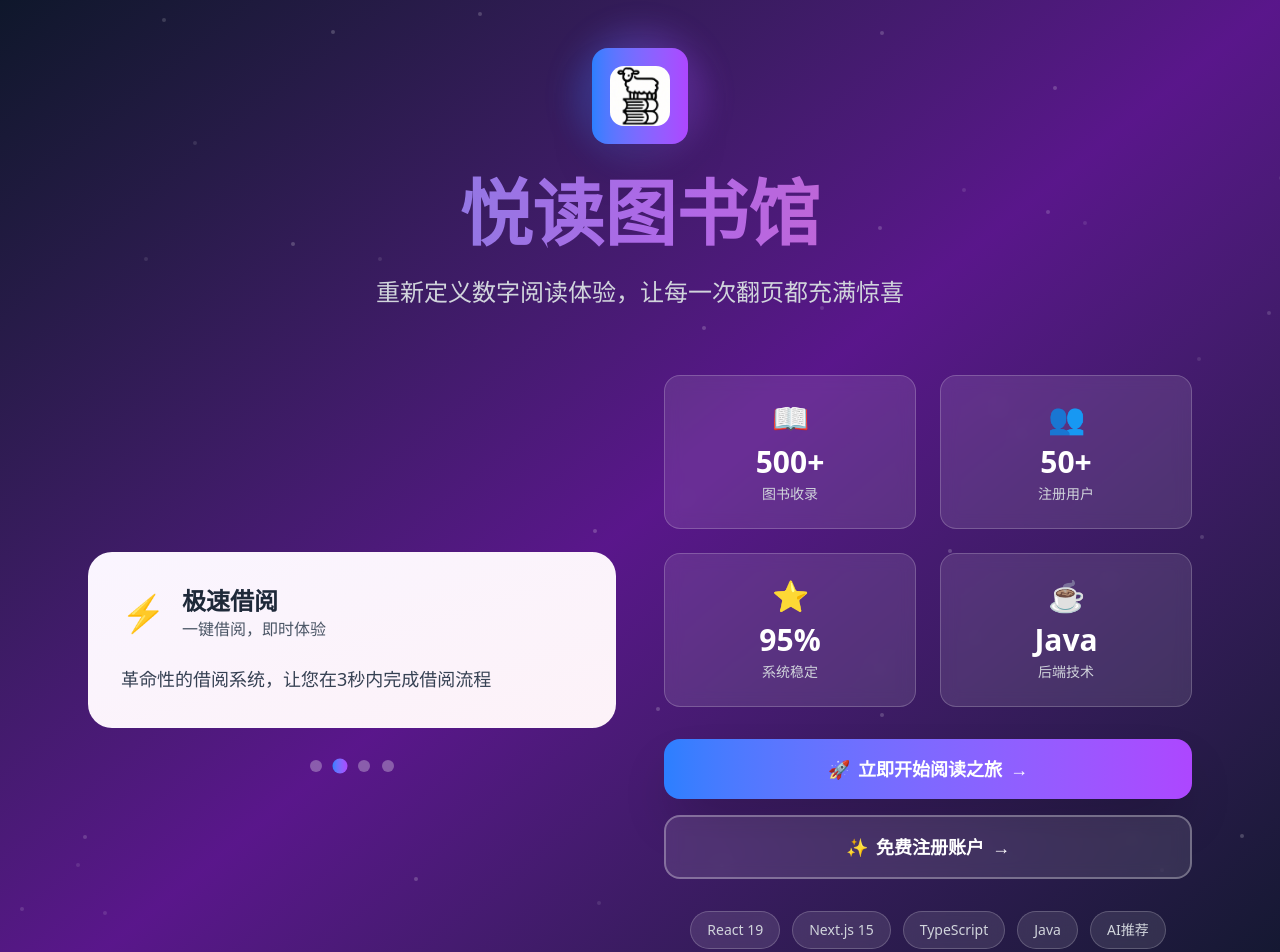
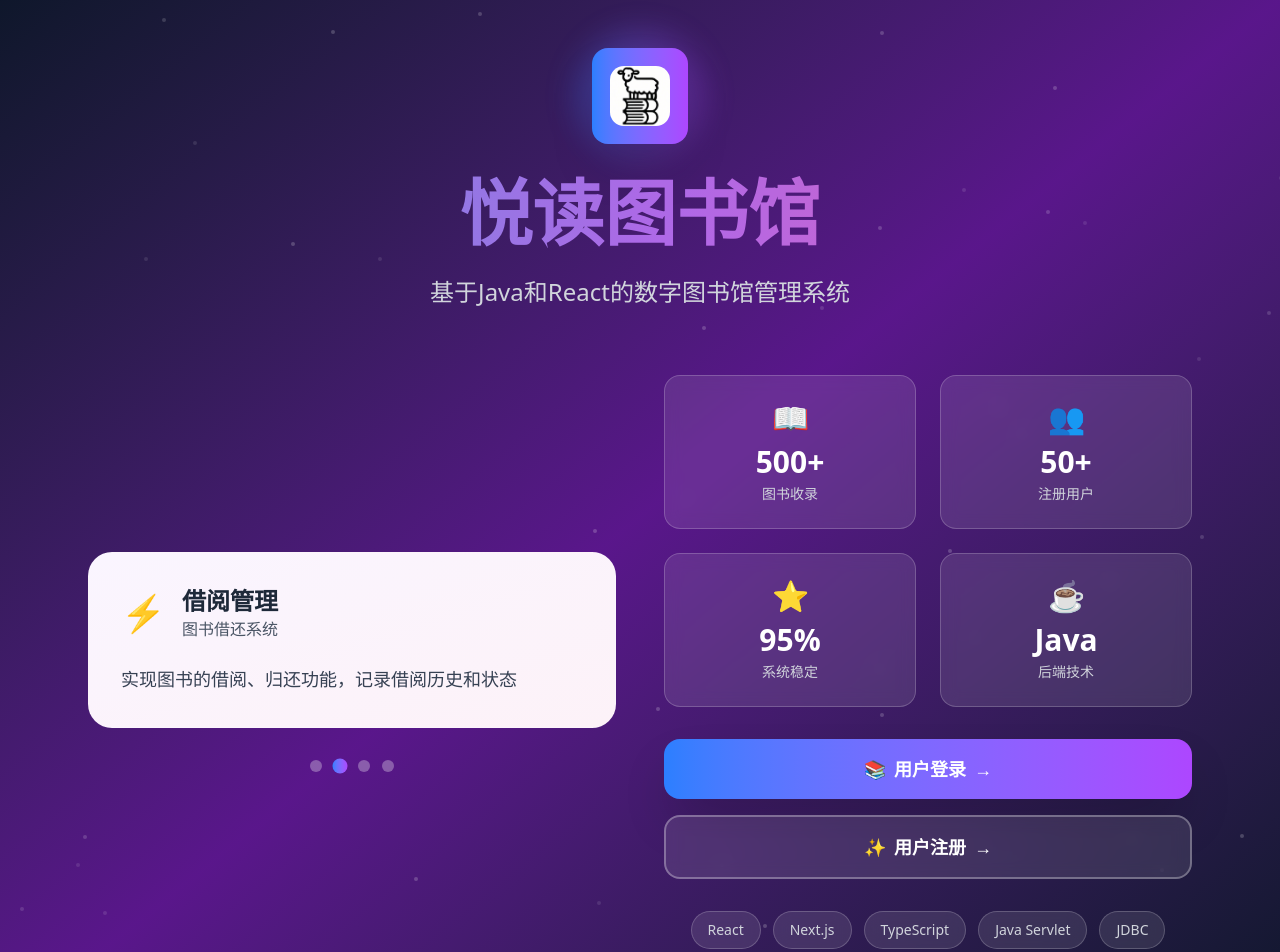
Before and after one commit to zeroicey/libraryy, a Next.js app in the folder libraryy-web/: page / in a window 1280 px wide. Shown: the top 952 px of the page. Built offline with nearby package versions, Linux system fonts and the light colour scheme.

Commit message:
refactor(landing): 更新首页功能和文案以匹配实际系统功能
修改首页特性卡片、标语和技术标签，使其更准确地反映系统实际功能
更新页脚信息为课程设计作品说明

```diff
--- a/libraryy-web/src/app/(without_topbar)/page.tsx
+++ b/libraryy-web/src/app/(without_topbar)/page.tsx
@@ -19,33 +19,33 @@ export default function HomePage() {
   const features = [
      {
        icon: "📚",
-      title: "智能阅读",
-      subtitle: "AI驱动的个性化阅读体验",
-      description: "基于机器学习的推荐算法，为您推荐最适合的书籍",
+       title: "在线阅读",
+       subtitle: "电子书预览功能",
+       description: "支持多种格式的电子书在线预览，提供基础的阅读体验",
        color: "from-blue-500 to-cyan-500",
        bgColor: "bg-gradient-to-br from-blue-50 to-cyan-50"
      },
      {
        icon: "⚡",
-      title: "极速借阅",
-      subtitle: "一键借阅，即时体验",
-      description: "革命性的借阅系统，让您在3秒内完成借阅流程",
+       title: "借阅管理",
+       subtitle: "图书借还系统",
+       description: "实现图书的借阅、归还功能，记录借阅历史和状态",
        color: "from-purple-500 to-pink-500",
        bgColor: "bg-gradient-to-br from-purple-50 to-pink-50"
      },
      {
        icon: "🎯",
-      title: "精准管理",
-      subtitle: "数据驱动的智能管理",
-      description: "先进的数据分析，让图书馆管理更加高效精准",
+       title: "后台管理",
+       subtitle: "管理员功能模块",
+       description: "管理员可以进行图书录入、用户管理等基础管理操作",
        color: "from-emerald-500 to-teal-500",
        bgColor: "bg-gradient-to-br from-emerald-50 to-teal-50"
      },
      {
        icon: "🌟",
-      title: "个性空间",
-      subtitle: "专属于您的阅读世界",
-      description: "打造独一无二的个人阅读档案和收藏空间",
+       title: "用户中心",
+       subtitle: "个人信息管理",
+       description: "用户可以查看个人借阅记录，管理个人信息",
        color: "from-orange-500 to-red-500",
        bgColor: "bg-gradient-to-br from-orange-50 to-red-50"
      }
@@ -112,7 +112,7 @@ export default function HomePage() {
                </h1>
 
                <p className="text-xl md:text-2xl text-gray-300 mb-8 max-w-3xl mx-auto leading-relaxed">
-                重新定义数字阅读体验，让每一次翻页都充满惊喜
+                 基于Java和React的数字图书馆管理系统
                </p>
             </div>
           </div>
@@ -177,8 +177,8 @@ export default function HomePage() {
                      href="/login"
                      className="w-full bg-gradient-to-r from-blue-500 to-purple-500 text-white py-4 px-8 rounded-2xl font-semibold text-lg hover:from-blue-600 hover:to-purple-600 transform hover:scale-105 transition-all duration-300 shadow-2xl flex items-center justify-center group"
                    >
-                    <span className="mr-2">🚀</span>
-                    立即开始阅读之旅
+                     <span className="mr-2">📚</span>
+                     用户登录
                      <span className="ml-2 group-hover:translate-x-1 transition-transform duration-300">→</span>
                    </Link>
 
@@ -187,14 +187,14 @@ export default function HomePage() {
                      className="w-full bg-white/10 backdrop-blur-sm text-white py-4 px-8 rounded-2xl font-semibold text-lg border-2 border-white/30 hover:bg-white/20 hover:border-white/50 transform hover:scale-105 transition-all duration-300 flex items-center justify-center group"
                    >
                      <span className="mr-2">✨</span>
-                    免费注册账户
+                     用户注册
                      <span className="ml-2 group-hover:translate-x-1 transition-transform duration-300">→</span>
                    </Link>
                  </div>
 
                  {/* 技术标签 */}
                  <div className="flex flex-wrap gap-3 justify-center">
-                  {['React 19', 'Next.js 15', 'TypeScript', 'Java', 'AI推荐'].map((tech, index) => (
+                   {['React', 'Next.js', 'TypeScript', 'Java Servlet', 'JDBC'].map((tech, index) => (
                      <span
                        key={index}
                        className="px-4 py-2 bg-white/10 backdrop-blur-sm rounded-full text-sm text-gray-300 border border-white/20 hover:bg-white/20 transition-all duration-300"
@@ -213,7 +213,7 @@ export default function HomePage() {
            <div className="max-w-6xl mx-auto px-6">
              <div className="text-center">
                <p className="text-gray-400 text-sm">
-                © 2024 悦读图书馆 · 让阅读成为一种艺术 · 用技术点亮智慧之光
+                 © 2024 悦读图书馆 · 期末课程设计作品
                </p>
              </div>
            </div>
```
Lines whose indentation alone changed are shown as unchanged.
